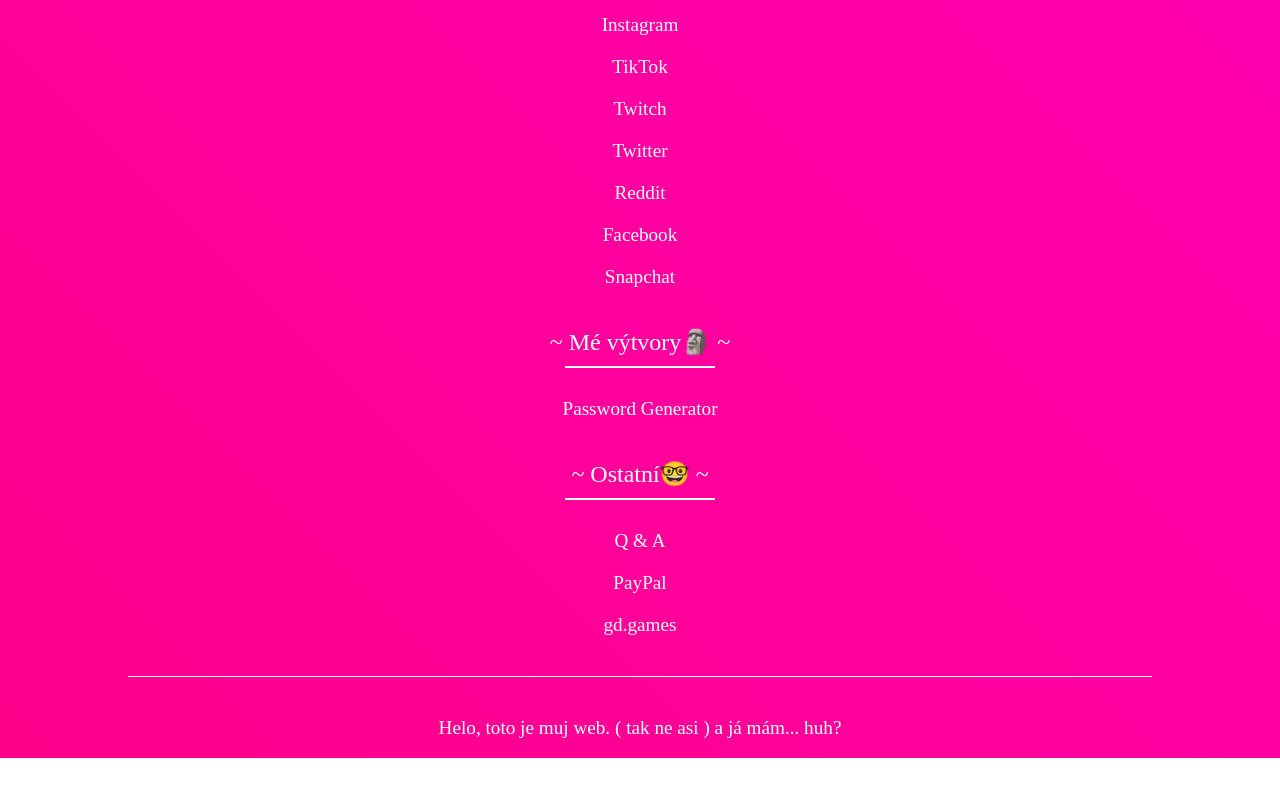
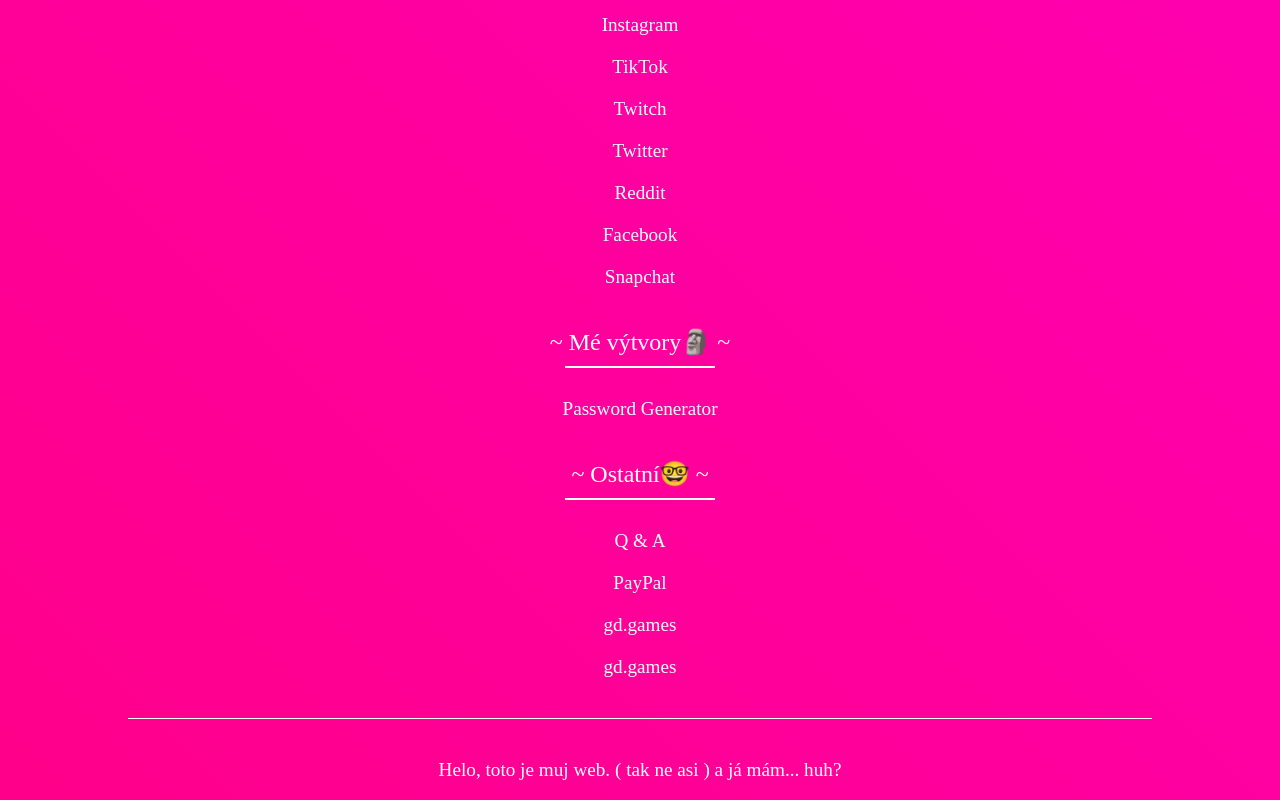
Before and after one commit to MiskaJuro/MiskaJuro-Web, a plain HTML site: page index.html in a window 1280 px wide. Shown: the part 495-1295 px from the top of the page. Before the commit the page ends 1253 px from the top, so only its background shows below. Drawn offline with Linux system fonts and the light colour scheme.

Commit message:
Update index.html

```diff
--- a/index.html
+++ b/index.html
@@ -157,6 +157,9 @@
       <a class="link" href="https://gd.games/Miska_Juro" target="_blank">
     gd.games
   </a>
+        <a class="link" href="https://www.roblox.com/users/3022437621/profile" target="_blank">
+    gd.games
+  </a>
   <div class="long-line"></div>
   <p class="ending">Helo, toto je muj web. ( tak ne asi ) a já mám... huh?</p>
 </body>
```
